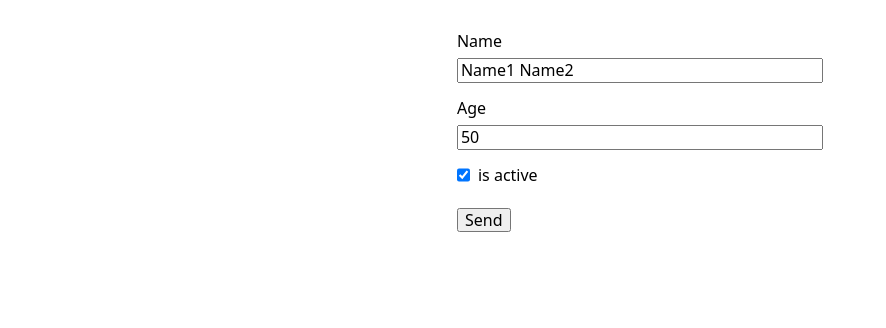
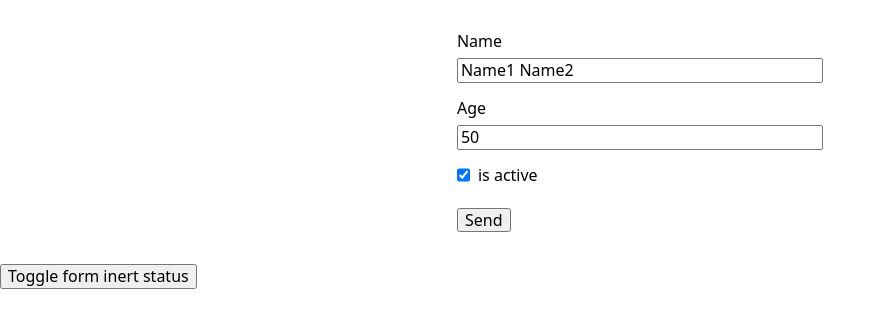
Before and after one commit to maurer2/rhf-output-schema, a React (Vite) app: page / in a window 1280 px wide. Shown: the top 328 px of the page, without its empty margins (0-886 px from the left). Built offline with nearby package versions, Linux system fonts and the light colour scheme.

Commit message:
Added inert via undocumented disabled attribute

```diff
--- a/src/componentsd/form-fields/form-fields.tsx
+++ b/src/componentsd/form-fields/form-fields.tsx
@@ -1,17 +1,17 @@
-import { useForm, SubmitHandler } from "react-hook-form";
-import * as z from "zod";
-import { zodResolver } from "@hookform/resolvers/zod";
-import { ErrorMessage } from "@hookform/error-message";
-import { DevTool } from "@hookform/devtools";
-import { useState } from "react";
+import { useForm, SubmitHandler } from 'react-hook-form';
+import * as z from 'zod';
+import { zodResolver } from '@hookform/resolvers/zod';
+import { ErrorMessage } from '@hookform/error-message';
+import { DevTool } from '@hookform/devtools';
+import { useState, useReducer } from 'react';
 
 export const formSchema = z.object({
   name: z
     .string()
     .min(1)
-    .transform((value) => value.split(" ")),
+    .transform((value) => value.split(' ')),
   age: z.string().min(1).pipe(z.coerce.number()),
-  isActive: z.boolean().transform((value) => (value ? "Yay" : "Nay")),
+  isActive: z.boolean().transform((value) => (value ? 'Yay' : 'Nay')),
 });
 
 type FormSchema = z.input<typeof formSchema>;
@@ -19,17 +19,21 @@ type FormSchemaTransformed = z.output<typeof formSchema>;
 
 export default function FormFields() {
   const [transformedValues, setTransformedValues] = useState<FormSchemaTransformed | null>(null);
+  const [isDisabled, toggleIsDisabled] = useReducer((state: boolean) => !state, false);
+
+  useState<FormSchemaTransformed | null>(null);
   const {
     register,
     handleSubmit,
-    formState: { errors },
+    formState: { errors, disabled },
     control,
   } = useForm<FormSchema, undefined, FormSchemaTransformed>({
     defaultValues: {
-      name: "Name1 Name2",
-      age: "50",
+      name: 'Name1 Name2',
+      age: '50',
       isActive: true,
     },
+    disabled: isDisabled,
     resolver: zodResolver(formSchema),
   }); // https://github.com/react-hook-form/react-hook-form/issues/12050
 
@@ -46,21 +50,23 @@ export default function FormFields() {
         name="test form"
         aria-label="test form"
         onSubmit={handleSubmit(onSubmit)}
+        // @ts-ignore
+        inert={disabled ? 'inert' : ''}
       >
         <div className="field">
           <label htmlFor="name">Name</label>
-          <input {...register("name")} id="name" />
+          <input {...register('name')} id="name" />
           <ErrorMessage errors={errors} name="name" />
         </div>
 
         <div className="field">
           <label htmlFor="age">Age</label>
-          <input {...register("age")} id="age" />
+          <input {...register('age')} id="age" />
           <ErrorMessage errors={errors} name="age" />
         </div>
 
         <div className="field-checkbox">
-          <input type="checkbox" {...register("isActive")} id="isActive" />
+          <input type="checkbox" {...register('isActive')} id="isActive" />
           <label htmlFor="isActive">is active</label>
           <div className="error">
             <ErrorMessage errors={errors} name="isActive" />
@@ -73,6 +79,9 @@ export default function FormFields() {
           {transformedValues ? <output>{JSON.stringify(transformedValues, null, 4)}</output> : null}
         </div>
       </form>
+      <button type="button" onClick={toggleIsDisabled}>
+        Toggle form inert status
+      </button>
       <DevTool control={control} />
     </>
   );
--- a/tsconfig.app.json
+++ b/tsconfig.app.json
@@ -2,7 +2,7 @@
   "compilerOptions": {
     "composite": true,
     "tsBuildInfoFile": "./node_modules/.tmp/tsconfig.app.tsbuildinfo",
-    "target": "ES2020",
+    "target": "ESNext",
     "useDefineForClassFields": true,
     "lib": ["ES2020", "DOM", "DOM.Iterable"],
     "module": "ESNext",
@@ -13,6 +13,7 @@
     "allowImportingTsExtensions": true,
     "resolveJsonModule": true,
     "isolatedModules": true,
+    "esModuleInterop": true,
     "moduleDetection": "force",
     "noEmit": true,
     "jsx": "react-jsx",
```
Also changed, not shown: src/main.tsx (+7 -7 lines), .prettierrc.json, 1 other file (tests, documents, lock files or other folders).
